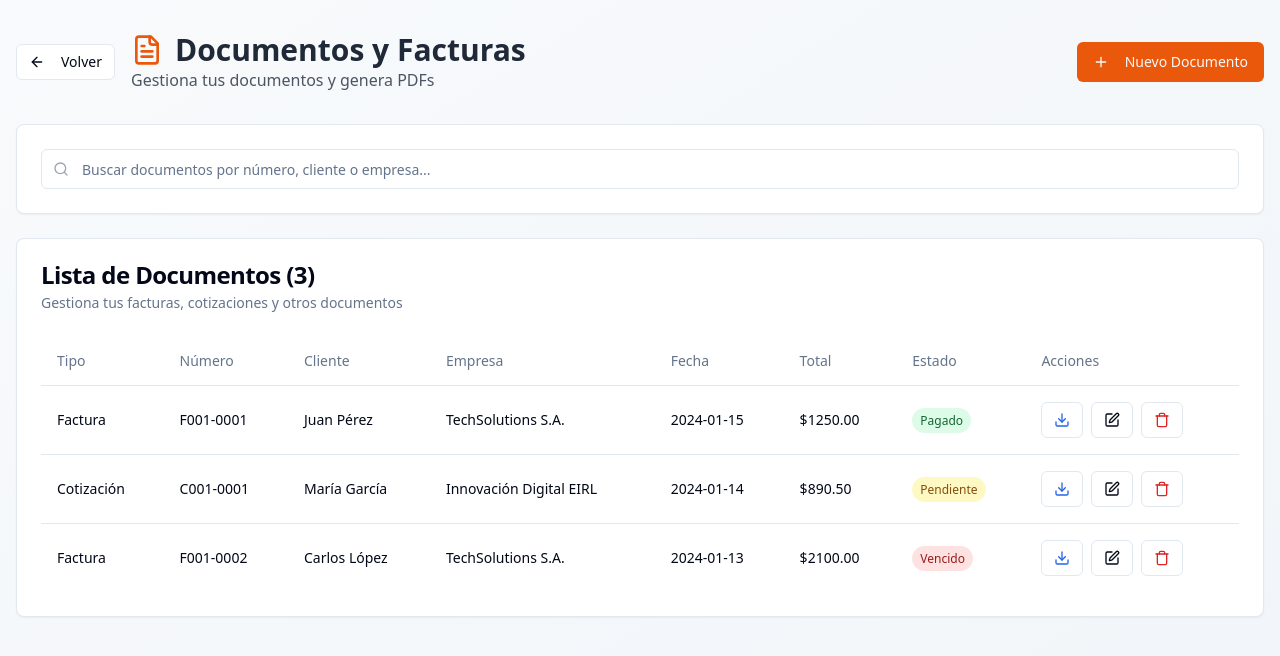
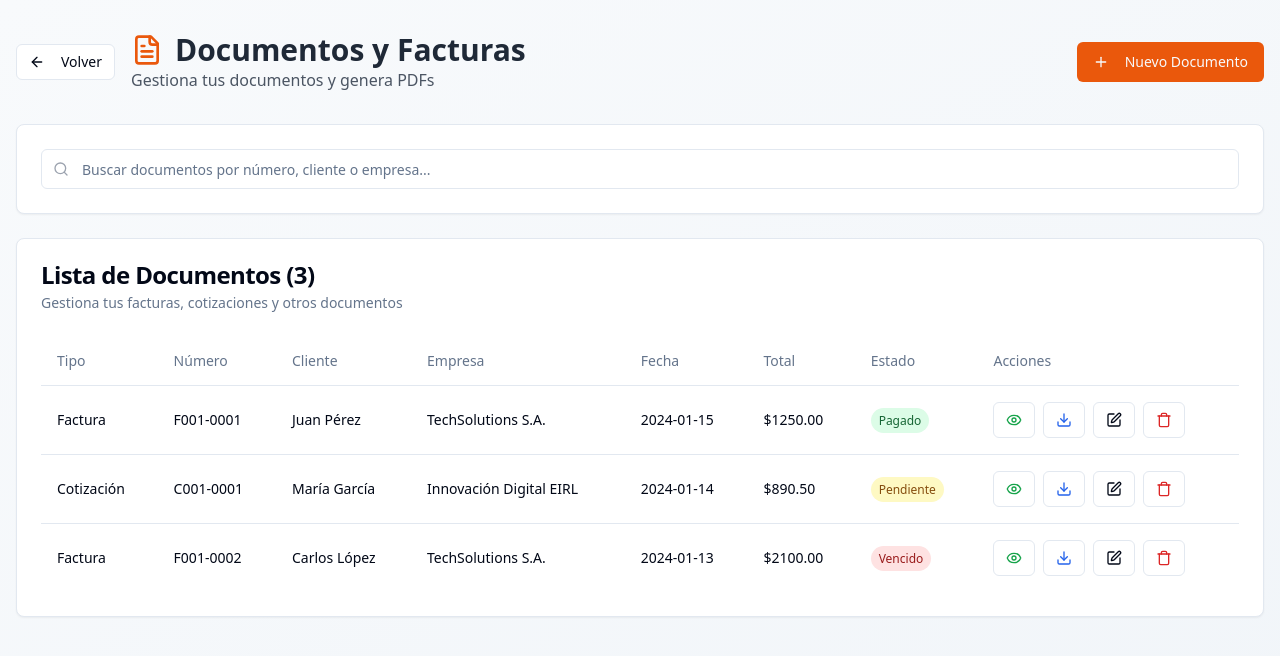
Before and after one commit to OPASOP112/factura-web-bonita, a React (Vite) app: page /documents in a window 1280 px wide. Shown: the top 656 px of the page. Built offline with nearby package versions, Linux system fonts and the light colour scheme; no server answers.

Commit message:
feat: Add "Ver Detalles" button to Documents
Adds a "Ver Detalles" button to the Documents table, linking to the DocumentoDetalles page for each document. This completes the integration of the DocumentoDetalle feature into the user flow.

```diff
--- a/src/pages/Documents.tsx
+++ b/src/pages/Documents.tsx
@@ -1,11 +1,10 @@
-
 import { useState } from "react";
 import { Link } from "react-router-dom";
 import { Button } from "@/components/ui/button";
 import { Input } from "@/components/ui/input";
 import { Card, CardContent, CardDescription, CardHeader, CardTitle } from "@/components/ui/card";
 import { Table, TableBody, TableCell, TableHead, TableHeader, TableRow } from "@/components/ui/table";
-import { ArrowLeft, Plus, Search, FileText, Download, Edit, Trash } from "lucide-react";
+import { ArrowLeft, Plus, Search, FileText, Download, Edit, Trash, Eye } from "lucide-react";
 import { useToast } from "@/hooks/use-toast";
 import DocumentForm from "@/components/DocumentForm";
 
@@ -200,6 +199,15 @@ const Documents = () => {
                     </TableCell>
                     <TableCell>
                       <div className="flex space-x-2">
+                        <Link to={`/documents/${doc.id}/detalles`}>
+                          <Button
+                            size="sm"
+                            variant="outline"
+                            className="text-green-600 hover:bg-green-50"
+                          >
+                            <Eye className="h-4 w-4" />
+                          </Button>
+                        </Link>
                         <Button
                           size="sm"
                           variant="outline"
```
